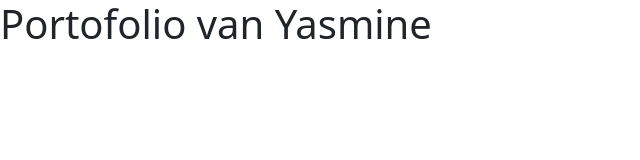
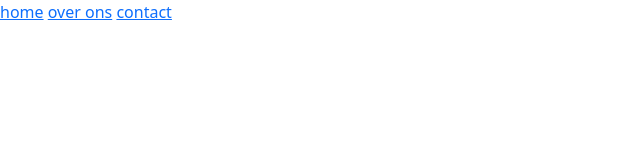
Before and after one commit to Yzarhouni/Yzarhouni.github.io, a plain HTML site: page HTML/index.html in a window 1280 px wide. Shown: the whole page, without its empty margins (0-640 px from the left). Drawn offline with nearby package versions, Linux system fonts and the light colour scheme.

Commit message:
home,about us, contact pagina

```diff
--- a/index.html
+++ b/HTML/index.html
@@ -12,9 +12,11 @@
         crossorigin="anonymous"></script>
     <title>Document</title>
 </head>
-
-<body>
-<h1> Portofolio van Yasmine</h1>
+<nav>
+    <a href="http://127.0.0.1:5500/HTML/index.html">home</a>
+    <a href="http://127.0.0.1:5500/HTML/about-me.html">over ons</a>
+    <a href="http://127.0.0.1:5500/HTML/contact.html">contact</a>
+</nav>
 </body>
 
 </html>
```
Also changed, not shown: HTML/about-me.html (added, +16 -0 lines), HTML/contact.html (added, +16 -0 lines).
